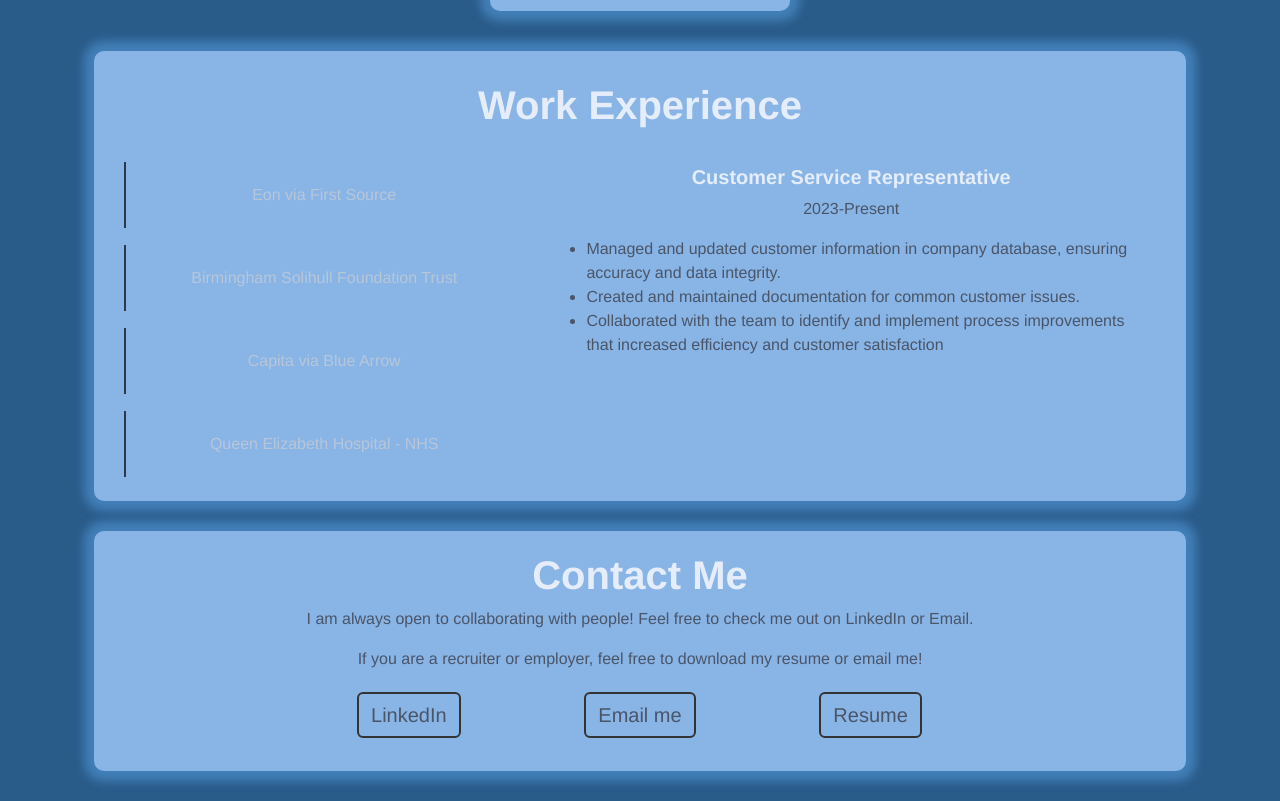
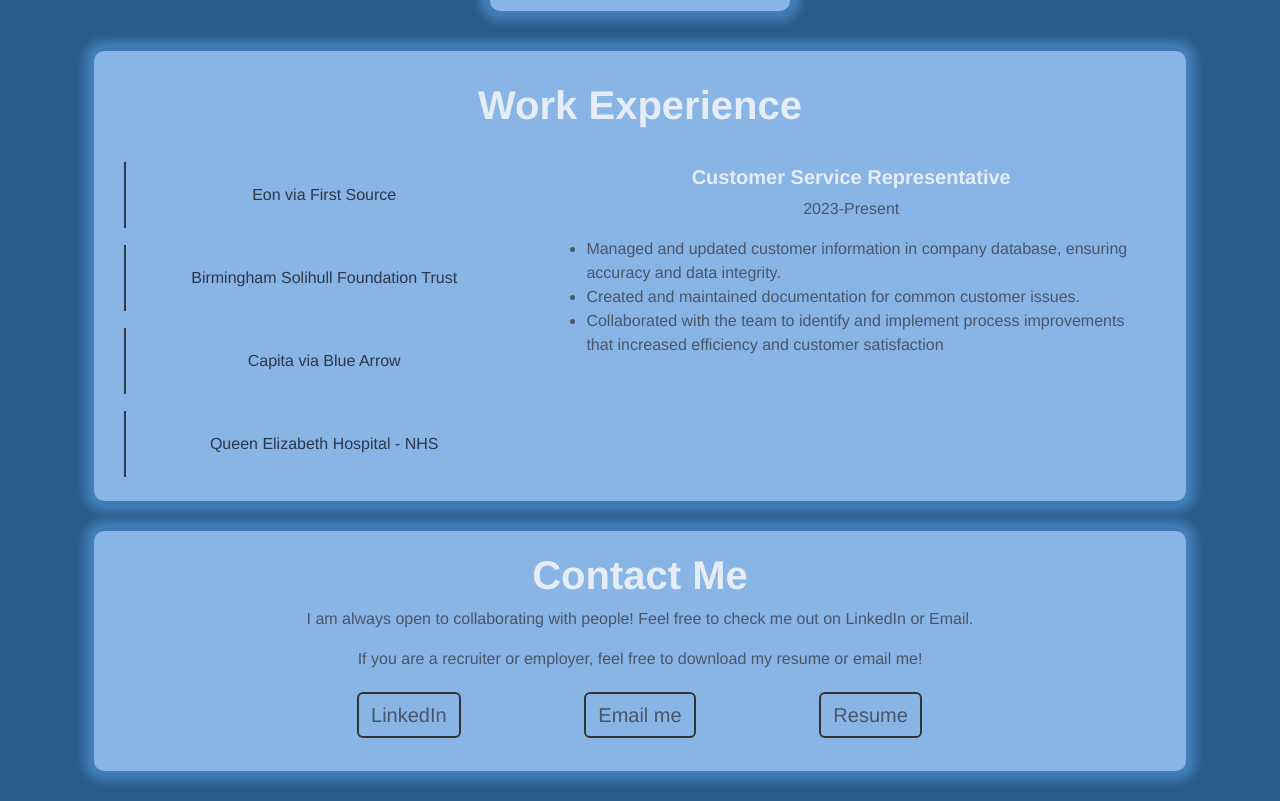
Before and after one commit to DanilleH22/portfolio, a React (Create React App) app: page / in a window 1280 px wide. Shown: the part 2426-3227 px from the top of the page. Built offline with nearby package versions, Linux system fonts and the light colour scheme.

Commit message:
Update experience tab text

```diff
--- a/src/pages/Experience.js
+++ b/src/pages/Experience.js
@@ -80,7 +80,7 @@ function Experience() {
                   className={`${styles.JobName} ${activeIndex === index ? styles.active : ''}`}
                   onClick={() => setActiveIndex(index)}
                 >
-                  <Nav.Link eventKey={index.toString()} style={{ color: '#B8C6D9' }}>{item.job}</Nav.Link>
+                  <Nav.Link eventKey={index.toString()} style={{ color: '#2D3748' }}>{item.job}</Nav.Link>
                 </Nav.Item>
               ))}
             </Nav>
--- a/src/styles/Experience.module.css
+++ b/src/styles/Experience.module.css
@@ -8,6 +8,7 @@
   font-size: 1rem;
   transition: all 0.3s ease;
   cursor: pointer;
+  color: #4A5568;
 }
 
 /* Hover Effect for Job Name */
```
